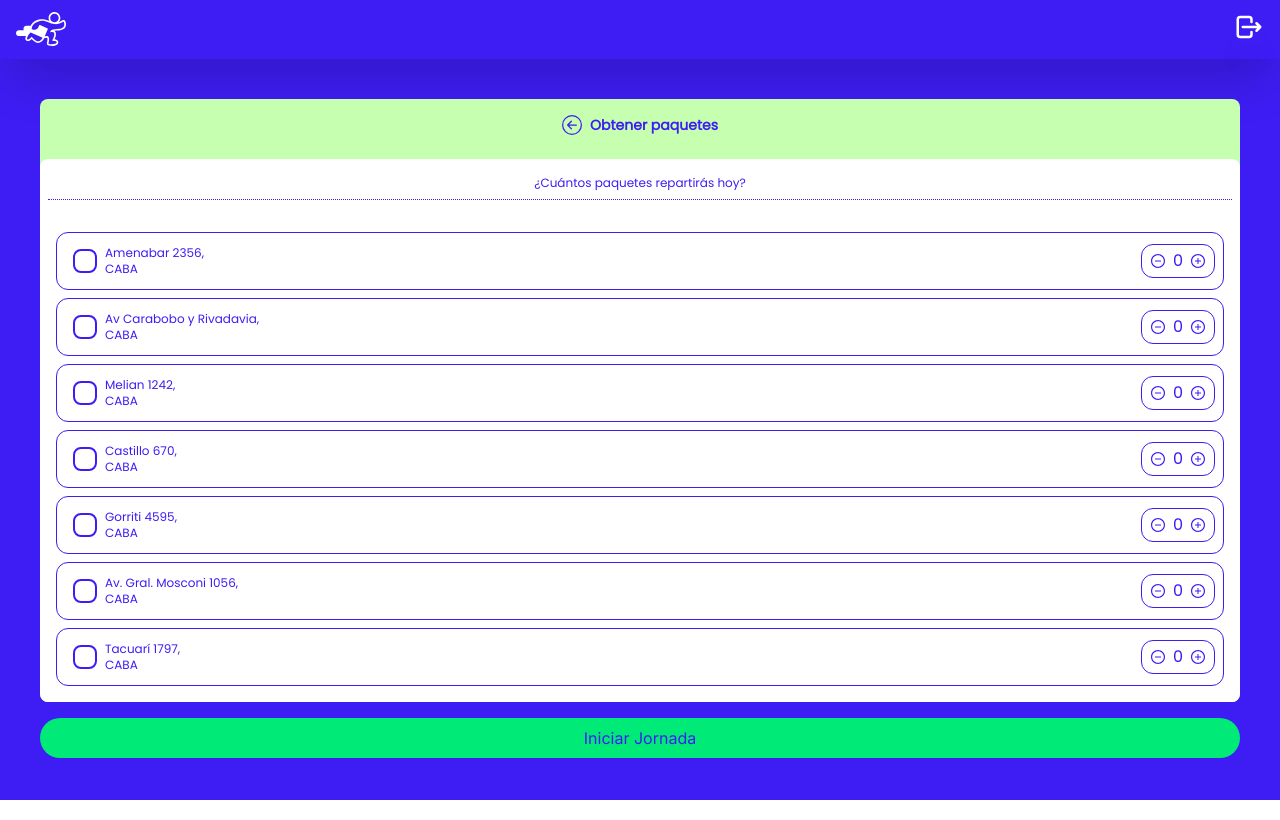
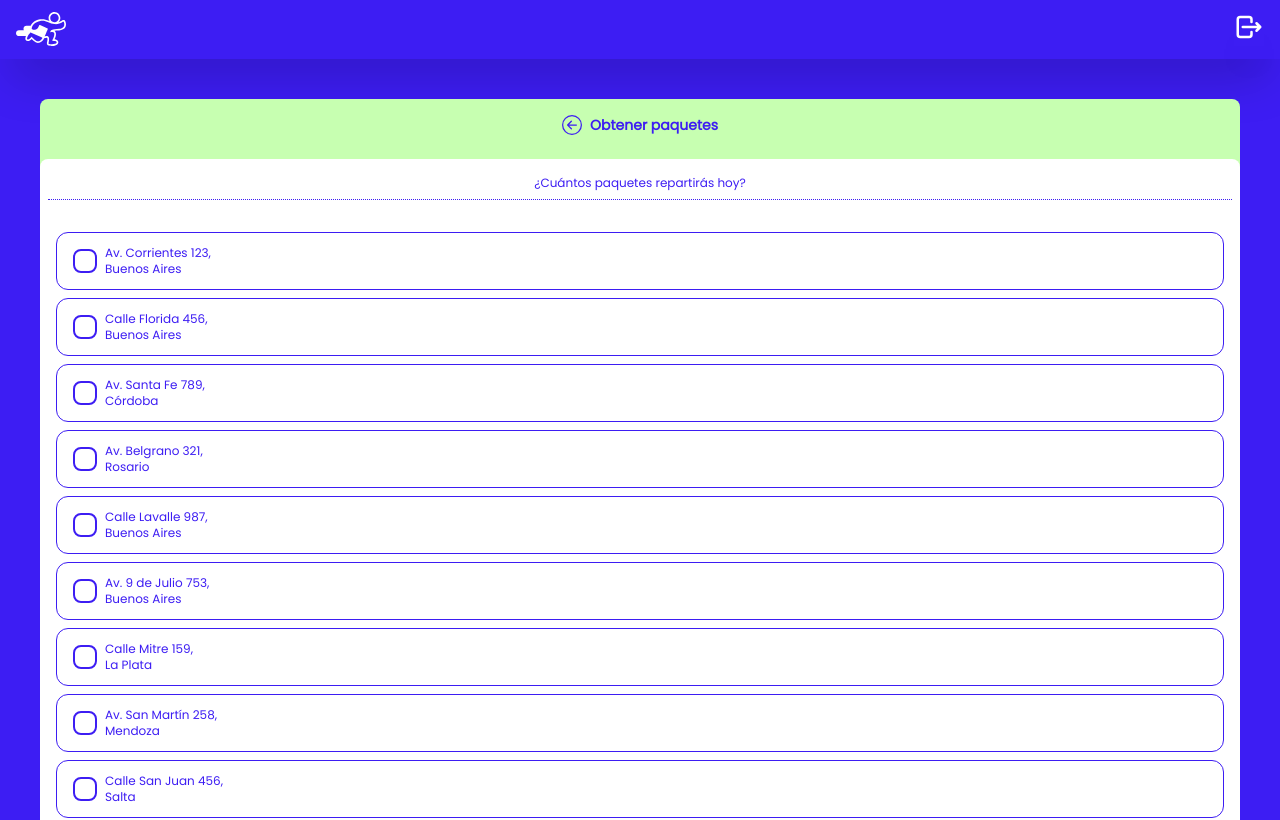
Before and after one commit to sheinken88/Fast-Delivery-Front, a Next.js app: page /packages in a window 1280 px wide. Shown: the top 820 px of the page. Built offline with nearby package versions, Linux system fonts and the light colour scheme; what tailwindcss-animated would draw is missing.

Commit message:
feat: Added ui modification and order packages

```diff
--- a/app/(pages)/current-delivery/page.tsx
+++ b/app/(pages)/current-delivery/page.tsx
@@ -51,7 +51,7 @@ const CurrentDelivery = () => {
                         </div>
                     </div>
                     <Link href={'/start-shift'}>
-                        <Button>Finalizar</Button>
+                        <Button>Confirmar Entrega</Button>
                     </Link>
                 </div>
             </LayoutContainer>
--- a/app/(pages)/packages/page.tsx
+++ b/app/(pages)/packages/page.tsx
@@ -1,55 +1,47 @@
 'use client'
-import PackageCard from '../../../src/components/packageInfo'
-import React from 'react'
+import PackageSelect from 'components/packageSelect'
+import React, { useEffect, useState } from 'react'
 import LayoutContainer from '../../../app/layoutContainer'
 import { BgLayout } from '../../../app/bgLayout'
 import { Button } from '../../../src/commons/generic/Button'
 import Link from 'next/link'
+import { useDispatch, useSelector } from 'react-redux'
+import type { RootState } from 'store/store'
+import { setPackages } from 'store/slices/packagesSlice'
+import { loadPackages } from 'services/packagesService'
 
 interface PackageInfo {
     address: string
     city: string
-    quantity: number
 }
 
 export default function Packages() {
-    const packages: PackageInfo[] = [
-        {
-            address: 'Amenabar 2356',
-            city: 'CABA',
-            quantity: 2,
-        },
-        {
-            address: 'Av Carabobo y Rivadavia',
-            city: 'CABA',
-            quantity: 4,
-        },
-        {
-            address: 'Melian 1242',
-            city: 'CABA',
-            quantity: 1,
-        },
-        {
-            address: 'Castillo 670',
-            city: 'CABA',
-            quantity: 1,
-        },
-        {
-            address: 'Gorriti 4595',
-            city: 'CABA',
-            quantity: 3,
-        },
-        {
-            address: 'Av. Gral. Mosconi 1056',
-            city: 'CABA',
-            quantity: 1,
-        },
-        {
-            address: 'Tacuarí 1797',
-            city: 'CABA',
-            quantity: 1,
-        },
-    ]
+    const [selectedPackages, setSelectedPackages] = useState<PackageInfo[]>([])
+
+    const dispatch = useDispatch()
+    const packages = useSelector((state: RootState) => state.packages.packages)
+
+    useEffect(() => {
+        dispatch(setPackages(loadPackages()))
+    }, [dispatch])
+
+    const handleSelect = (
+        packageInfo: PackageInfo,
+        isSelected: boolean
+    ): void => {
+        let updatedSelectedPackages = [...selectedPackages]
+
+        if (isSelected) {
+            updatedSelectedPackages.push(packageInfo)
+        } else {
+            updatedSelectedPackages = updatedSelectedPackages.filter(
+                (pkg) => pkg !== packageInfo
+            )
+        }
+
+        setSelectedPackages(updatedSelectedPackages)
+    }
+
     return (
         <BgLayout>
             <div className="text-center">
@@ -63,9 +55,15 @@ export default function Packages() {
                     <br />
                     <div className="flex flex-col gap-2 p-2 rounded-lg">
                         {packages.map((packageInfo, index) => (
-                            <PackageCard
+                            <PackageSelect
                                 key={index}
                                 packageInfo={packageInfo}
+                                order={
+                                    selectedPackages.indexOf(packageInfo) + 1
+                                }
+                                onSelect={(isSelected) => {
+                                    handleSelect(packageInfo, isSelected)
+                                }}
                             />
                         ))}
                     </div>
--- a/src/commons/PendingPkg.tsx
+++ b/src/commons/PackageCard.tsx
@@ -11,11 +11,15 @@ interface Package {
     status: string
 }
 
-interface PendingPackageProps {
+interface PackageCardProps {
     packageData: Package
+    showDeleteIcon?: boolean
 }
 
-const PendingPackage: FC<PendingPackageProps> = ({ packageData }) => {
+const PackageCard: FC<PackageCardProps> = ({
+    packageData,
+    showDeleteIcon = true,
+}) => {
     return (
         <div
             key={packageData.id}
@@ -49,6 +53,7 @@ const PendingPackage: FC<PendingPackageProps> = ({ packageData }) => {
                         <p>{packageData.address},</p>
                         <p>{packageData.city}</p>
                     </div>
+                    {showDeleteIcon && (
                         <IconContext.Provider
                             value={{
                                 color: 'red',
@@ -57,10 +62,11 @@ const PendingPackage: FC<PendingPackageProps> = ({ packageData }) => {
                         >
                             <RiDeleteBin6Line />
                         </IconContext.Provider>
+                    )}
                 </div>
             </div>
         </div>
     )
 }
 
-export default PendingPackage
+export default PackageCard
--- a/src/components/history.tsx
+++ b/src/components/history.tsx
@@ -2,8 +2,8 @@
 import React, { useState } from 'react'
 import type { FC } from 'react'
 import { BiSolidDownArrow } from 'react-icons/bi'
-import PendingPkg from '../commons/PendingPkg'
 import { IconContext } from 'react-icons'
+import PackageCard from 'commons/PackageCard'
 
 interface Package {
     id: string
@@ -45,7 +45,11 @@ export const History: FC<DeliveredProps> = ({ packages }) => {
             {isVisible && (
                 <div className="flex flex-col gap-4">
                     {packages.map((pkg) => (
-                        <PendingPkg key={pkg.id} packageData={pkg} />
+                        <PackageCard
+                            key={pkg.id}
+                            packageData={pkg}
+                            showDeleteIcon={false}
+                        />
                     ))}
                 </div>
             )}
--- a/src/components/packageInfo.tsx
+++ b/src/components/packageSelect.tsx
@@ -1,32 +1,24 @@
 import React, { useState } from 'react'
-import { AiOutlineMinusCircle, AiOutlinePlusCircle } from 'react-icons/ai'
 import { BsCheckLg } from 'react-icons/bs'
 import { IconContext } from 'react-icons'
 
 interface PackageInfo {
     address: string
     city: string
-    quantity: number
 }
 
 interface Props {
     packageInfo: PackageInfo
+    order: number | null
+    onSelect: (isSelected: boolean) => void
 }
 
-const PackageCard: React.FC<Props> = ({ packageInfo }) => {
-    const [quantity, setQuantity] = useState(0)
+const PackageSelect: React.FC<Props> = ({ packageInfo, order, onSelect }) => {
     const [isSelected, setIsSelected] = useState(false)
-
-    const handleQuantityPlus = () => {
-        if (quantity < packageInfo.quantity) setQuantity(quantity + 1)
-    }
-
-    const handleQuantityLess = () => {
-        if (quantity > 0) setQuantity(quantity - 1)
-    }
 
     const handleSelect = () => {
         setIsSelected(!isSelected)
+        onSelect(!isSelected)
     }
 
     return (
@@ -58,27 +50,11 @@ const PackageCard: React.FC<Props> = ({ packageInfo }) => {
                 <br />
                 {packageInfo.city}
             </div>
-            <div className="flex items-center px-2 py-1 text-primary border-primary border rounded-xl space-x-2">
-                <div className="w-14 h-full flex items-center justify-between">
-                    <IconContext.Provider value={{ className: 'icon' }}>
-                        <div
-                            onClick={handleQuantityLess}
-                            className="cursor-pointer"
-                        >
-                            <AiOutlineMinusCircle />
-                        </div>
-                        <div>{quantity}</div>
-                        <div
-                            onClick={handleQuantityPlus}
-                            className="cursor-pointer"
-                        >
-                            <AiOutlinePlusCircle />
-                        </div>
-                    </IconContext.Provider>
-                </div>
+            <div>
+                {order !== null && order !== 0 ? <span>{order}. </span> : null}
             </div>
         </div>
     )
 }
 
-export default PackageCard
+export default PackageSelect
--- a/src/components/pending.tsx
+++ b/src/components/pending.tsx
@@ -3,7 +3,7 @@ import React, { useState } from 'react'
 import type { FC } from 'react'
 import { BiSolidDownArrow } from 'react-icons/bi'
 import { IconContext } from 'react-icons'
-import PendingPkg from '../commons/PendingPkg'
+import PackageCard from 'commons/PackageCard'
 
 interface Package {
     id: string
@@ -42,7 +42,7 @@ export const Pending: FC<PendingProps> = ({ packages }) => {
             {isVisible && (
                 <div className="flex flex-col gap-4">
                     {packages.map((pkg) => (
-                        <PendingPkg key={pkg.id} packageData={pkg} />
+                        <PackageCard key={pkg.id} packageData={pkg} />
                     ))}
                 </div>
             )}
--- /dev/null
+++ b/src/services/logout.ts
@@ -0,0 +1,3 @@
+export function logoutService() {
+    localStorage.removeItem('jwt')
+}
--- a/src/store/slices/usersSlice.ts
+++ b/src/store/slices/usersSlice.ts
@@ -27,8 +27,11 @@ export const usersSlice = createSlice({
         setCurrentUser: (state, action: PayloadAction<User | null>) => {
             state.currentUser = action.payload
         },
+        logoutUser: (state) => {
+            state.currentUser = null
+        },
     },
 })
 
-export const { setUsers, setCurrentUser } = usersSlice.actions
+export const { setUsers, setCurrentUser, logoutUser } = usersSlice.actions
 export default usersSlice.reducer
```
Also changed, not shown: app/bgLayout.tsx (+19 -3 lines). Lines whose indentation alone changed are shown as unchanged.
